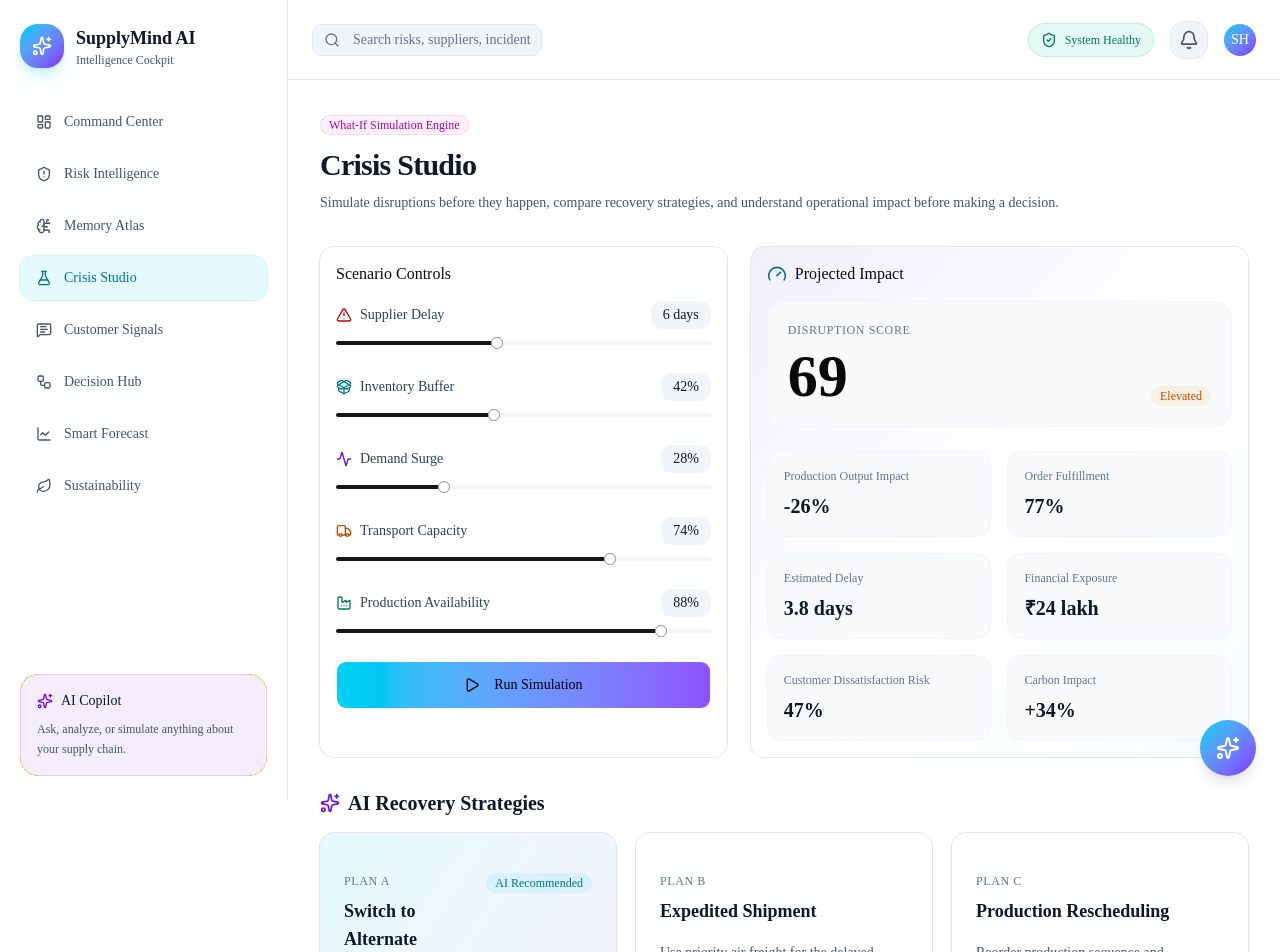
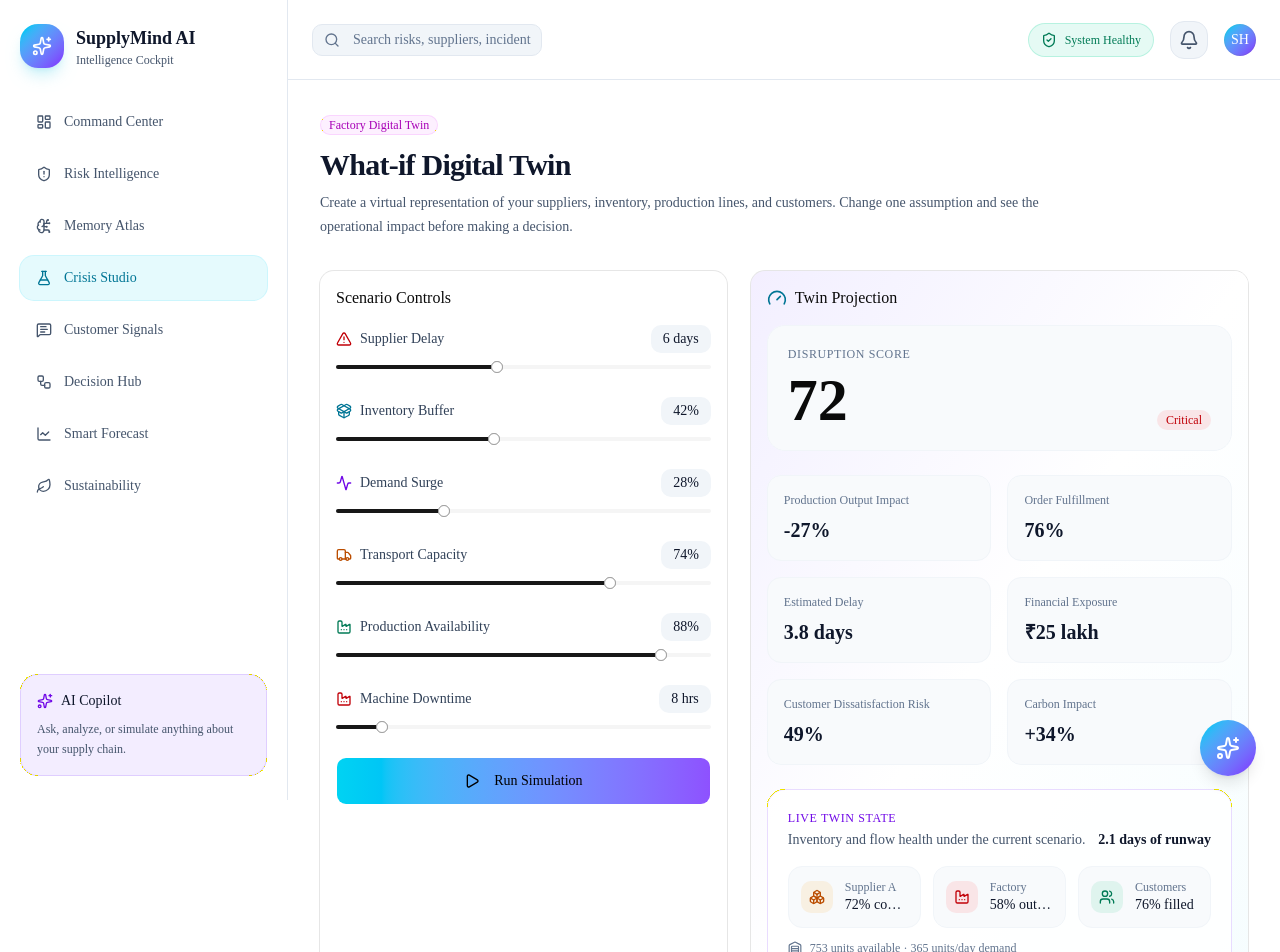
Before and after one commit to SRIHARSHA2108/supplymind-ai, a Next.js app: page /crisis in a window 1280 px wide. Shown: the top 952 px of the page. Built offline with nearby package versions, Linux system fonts and the light colour scheme.

Commit message:
Add factory digital twin simulation

```diff
--- a/app/crisis/page.tsx
+++ b/app/crisis/page.tsx
@@ -14,12 +14,15 @@ import { Slider } from "@/components/ui/slider";
 import {
   Activity,
   AlertTriangle,
+  Boxes,
   Factory,
   Gauge,
   PackageOpen,
   Play,
   Sparkles,
   Truck,
+  Users,
+  Warehouse,
 } from "lucide-react";
 
 export default function CrisisPage() {
@@ -29,6 +32,7 @@ export default function CrisisPage() {
   const [transportCapacity, setTransportCapacity] = useState(74);
   const [productionAvailability, setProductionAvailability] =
     useState(88);
+  const [machineDowntime, setMachineDowntime] = useState(8);
 
   const simulation = useMemo(() => {
     const disruptionScore = Math.min(
@@ -38,7 +42,8 @@ export default function CrisisPage() {
           demandSurge * 0.45 +
           (100 - inventoryBuffer) * 0.25 +
           (100 - transportCapacity) * 0.2 +
-          (100 - productionAvailability) * 0.3
+          (100 - productionAvailability) * 0.3 +
+          machineDowntime * 0.35
       )
     );
 
@@ -81,6 +86,23 @@ export default function CrisisPage() {
       )
     );
 
+    const inventoryUnits = Math.round(400 + inventoryBuffer * 8.4);
+    const dailyDemand = Math.round(285 * (1 + demandSurge / 100));
+    const inventoryRunway = Math.max(
+      0.5,
+      Number((inventoryUnits / dailyDemand).toFixed(1))
+    );
+    const supplierCoverage = Math.max(
+      0,
+      Math.round(100 - supplierDelay * 4 - (100 - transportCapacity) * 0.15)
+    );
+    const lineOutput = Math.max(
+      0,
+      Math.round(
+        productionAvailability - productionImpact - machineDowntime * 0.35
+      )
+    );
+
     return {
       disruptionScore,
       productionImpact,
@@ -89,6 +111,11 @@ export default function CrisisPage() {
       exposure,
       dissatisfaction,
       carbonImpact,
+      inventoryUnits,
+      dailyDemand,
+      inventoryRunway,
+      supplierCoverage,
+      lineOutput,
     };
   }, [
     supplierDelay,
@@ -96,6 +123,7 @@ export default function CrisisPage() {
     demandSurge,
     transportCapacity,
     productionAvailability,
+    machineDowntime,
   ]);
 
   return (
@@ -103,17 +131,17 @@ export default function CrisisPage() {
       <div className="space-y-8">
         <div>
           <Badge className="mb-3 border-fuchsia-400/20 bg-fuchsia-400/10 text-fuchsia-700">
-            What-If Simulation Engine
+            Factory Digital Twin
           </Badge>
 
           <h1 className="text-2xl font-semibold tracking-tight sm:text-3xl">
-            Crisis Studio
+            What-if Digital Twin
           </h1>
 
           <p className="mt-2 max-w-3xl text-sm leading-6 text-slate-600">
-            Simulate disruptions before they happen, compare recovery
-            strategies, and understand operational impact before making a
-            decision.
+            Create a virtual representation of your suppliers, inventory,
+            production lines, and customers. Change one assumption and see the
+            operational impact before making a decision.
           </p>
         </div>
 
@@ -179,6 +207,15 @@ export default function CrisisPage() {
                 }
               />
 
+              <ScenarioSlider
+                label="Machine Downtime"
+                value={machineDowntime}
+                setValue={setMachineDowntime}
+                max={72}
+                suffix=" hrs"
+                icon={<Factory className="h-4 w-4 text-red-700" />}
+              />
+
               <Button className="h-12 w-full bg-gradient-to-r from-cyan-400 to-violet-500 text-black hover:opacity-90">
                 <Play className="mr-2 h-4 w-4" />
                 Run Simulation
@@ -190,7 +227,7 @@ export default function CrisisPage() {
             <CardHeader>
               <div className="flex items-center gap-2">
                 <Gauge className="h-5 w-5 text-cyan-700" />
-                <CardTitle>Projected Impact</CardTitle>
+                <CardTitle>Twin Projection</CardTitle>
               </div>
             </CardHeader>
 
@@ -254,6 +291,15 @@ export default function CrisisPage() {
                   value={`+${simulation.carbonImpact}%`}
                 />
               </div>
+
+              <TwinSnapshot
+                inventoryRunway={simulation.inventoryRunway}
+                inventoryUnits={simulation.inventoryUnits}
+                dailyDemand={simulation.dailyDemand}
+                supplierCoverage={simulation.supplierCoverage}
+                lineOutput={simulation.lineOutput}
+                fulfillment={simulation.fulfillment}
+              />
             </CardContent>
           </Card>
         </div>
@@ -261,9 +307,12 @@ export default function CrisisPage() {
         <div>
           <div className="mb-4 flex items-center gap-2">
             <Sparkles className="h-5 w-5 text-violet-700" />
-            <h2 className="text-xl font-semibold">
-              AI Recovery Strategies
-            </h2>
+            <div>
+              <h2 className="text-xl font-semibold">Explainable Recovery Plans</h2>
+              <p className="mt-1 text-sm text-slate-600">
+                Compare actions before a manager approves the response.
+              </p>
+            </div>
           </div>
 
           <div className="grid gap-5 sm:grid-cols-2 xl:grid-cols-3">
@@ -369,6 +418,89 @@ function MetricCard({
   );
 }
 
+function TwinSnapshot({
+  inventoryRunway,
+  inventoryUnits,
+  dailyDemand,
+  supplierCoverage,
+  lineOutput,
+  fulfillment,
+}: {
+  inventoryRunway: number;
+  inventoryUnits: number;
+  dailyDemand: number;
+  supplierCoverage: number;
+  lineOutput: number;
+  fulfillment: number;
+}) {
+  const nodes = [
+    {
+      label: "Supplier A",
+      value: `${supplierCoverage}% covered`,
+      icon: Boxes,
+      tone: supplierCoverage < 60 ? "text-red-700 bg-red-500/10" : "text-amber-700 bg-amber-500/10",
+    },
+    {
+      label: "Factory",
+      value: `${lineOutput}% output`,
+      icon: Factory,
+      tone: lineOutput < 60 ? "text-red-700 bg-red-500/10" : "text-cyan-700 bg-cyan-500/10",
+    },
+    {
+      label: "Customers",
+      value: `${fulfillment}% filled`,
+      icon: Users,
+      tone: fulfillment < 70 ? "text-amber-700 bg-amber-500/10" : "text-emerald-700 bg-emerald-500/10",
+    },
+  ];
+
+  return (
+    <div className="mt-6 rounded-2xl border border-violet-500/20 bg-white/80 p-4 sm:p-5">
+      <div className="flex flex-col gap-1 sm:flex-row sm:items-end sm:justify-between">
+        <div>
+          <p className="text-xs uppercase tracking-wider text-violet-700">
+            Live twin state
+          </p>
+          <p className="mt-1 text-sm text-slate-600">
+            Inventory and flow health under the current scenario.
+          </p>
+        </div>
+        <p className="text-sm font-semibold text-slate-900">
+          {inventoryRunway} days of runway
+        </p>
+      </div>
+
+      <div className="mt-4 grid gap-3 sm:grid-cols-3">
+        {nodes.map((node) => {
+          const Icon = node.icon;
+
+          return (
+            <div
+              key={node.label}
+              className="flex items-center gap-3 rounded-xl border border-slate-100 bg-slate-50 p-3"
+            >
+              <div className={`rounded-lg p-2 ${node.tone}`}>
+                <Icon className="h-4 w-4" />
+              </div>
+              <div className="min-w-0">
+                <p className="text-xs text-slate-500">{node.label}</p>
+                <p className="truncate text-sm font-medium text-slate-900">
+                  {node.value}
+                </p>
+              </div>
+            </div>
+          );
+        })}
+      </div>
+
+      <div className="mt-3 flex items-center gap-2 text-xs text-slate-500">
+        <Warehouse className="h-3.5 w-3.5" />
+        {inventoryUnits.toLocaleString()} units available · {dailyDemand.toLocaleString()} units/day demand
+      </div>
+    </div>
+  );
+}
+
 function RecoveryCard({
   plan,
   title,
```
